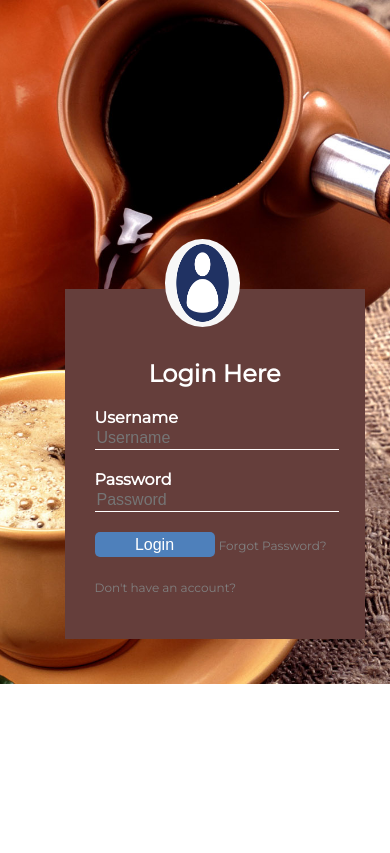
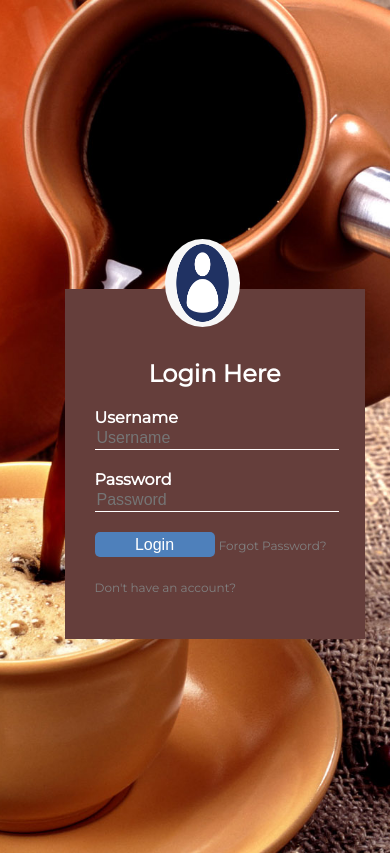
Before and after one commit to DamilareRichard/Log-in-clone, a plain HTML site: page index.html in a window 390 px wide. Shown: the top 853 px of the page. Drawn offline with Linux system fonts and the light colour scheme.

Commit message:
Add files via upload

```diff
--- a/styles.css
+++ b/styles.css
@@ -8,7 +8,7 @@ box-sizing: border-box;
 body{
 	margin: 100px;
 	padding: 100px;
-	min-height: 10vh;
+	min-height: 30vh;
 	background: url(syter.jpg);
 	background-size: cover;
 	border-image-slice: none;
@@ -93,7 +93,7 @@ h1{
 	body{
 		margin: 150px;
 		padding: 150px;
-		overflow: hidden;
+
 	}
 	.loginbox{
 		width: 300px;
@@ -101,6 +101,7 @@ h1{
 		top: 55%;
 		left: 55%;
 		margin top: 50px;
+		box-sizing: border-box;
 	}
 	h1{
 		text-align: center;
```
